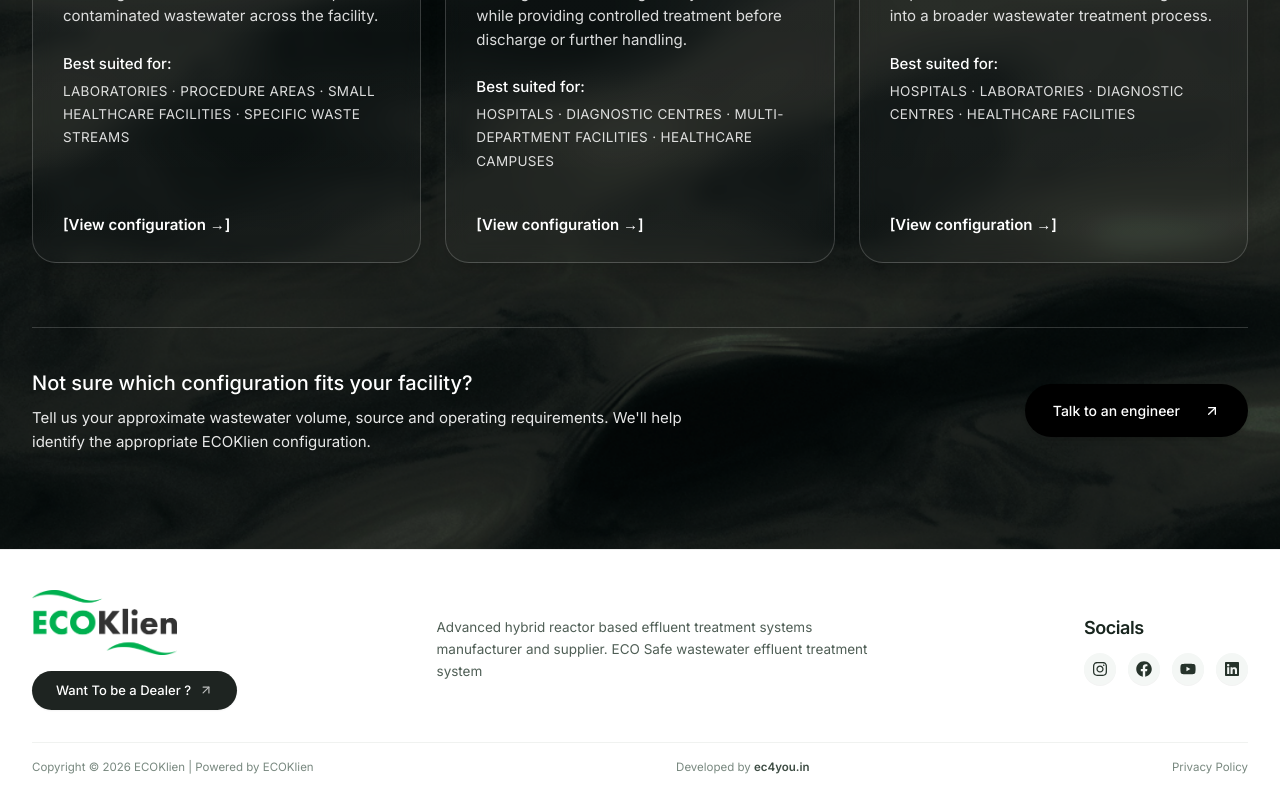
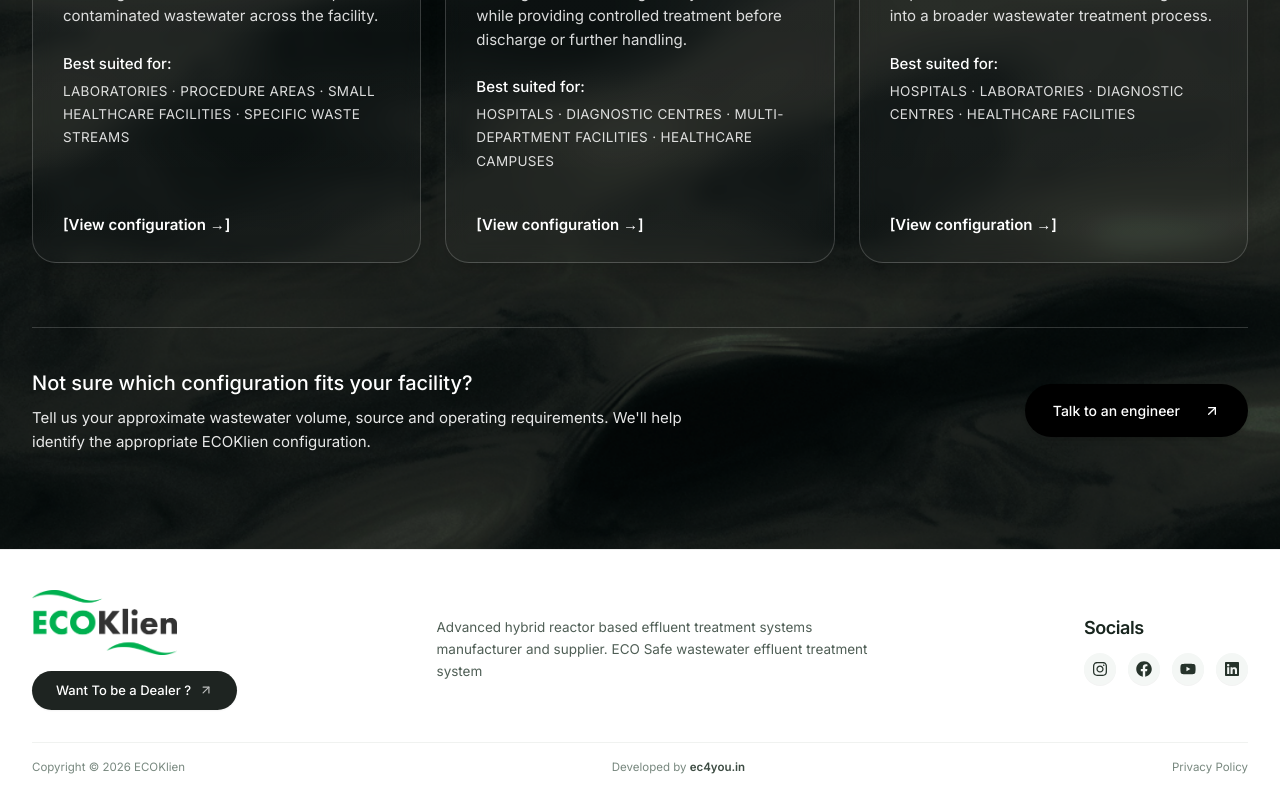
Before and after one commit to gunasarath05-droid/EcoKlien_Landing, a Next.js app: page / in a window 1280 px wide. Shown: the part 6158-6958 px from the top of the page. Built offline with nearby package versions, Linux system fonts and the light colour scheme.

Commit message:
feat: add Footer component with branding, dealer link, and social media icons

```diff
--- a/src/components/Footer.tsx
+++ b/src/components/Footer.tsx
@@ -97,7 +97,7 @@ export default function Footer() {
         {/* Bottom Line: Copyright, Credits & Policy */}
         <div className="pt-4 border-t border-[#F0F2F0] flex flex-col sm:flex-row items-center justify-between gap-3 text-[11.5px] text-[#78887F]">
           <p>
-            Copyright © 2026 ECOKlien | Powered by ECOKlien
+            Copyright © 2026 ECOKlien
           </p>
 
           <a
```
